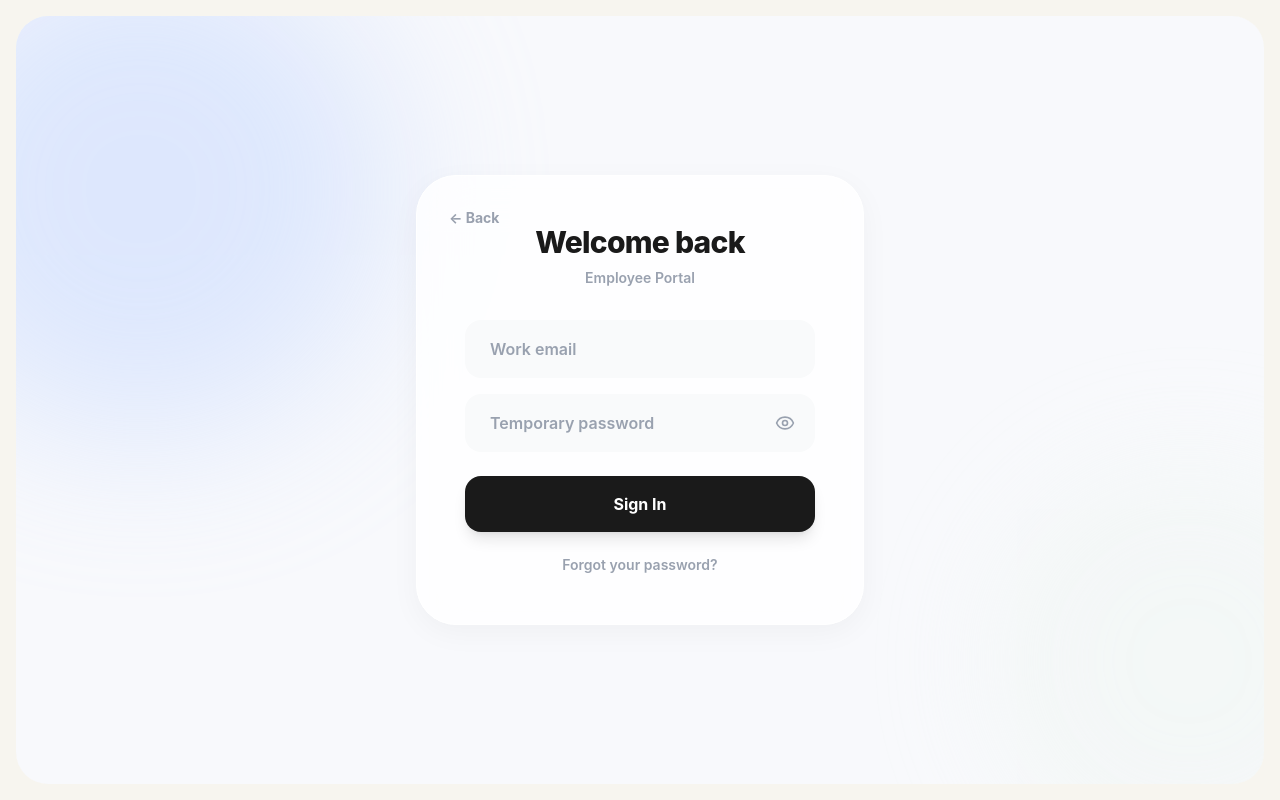
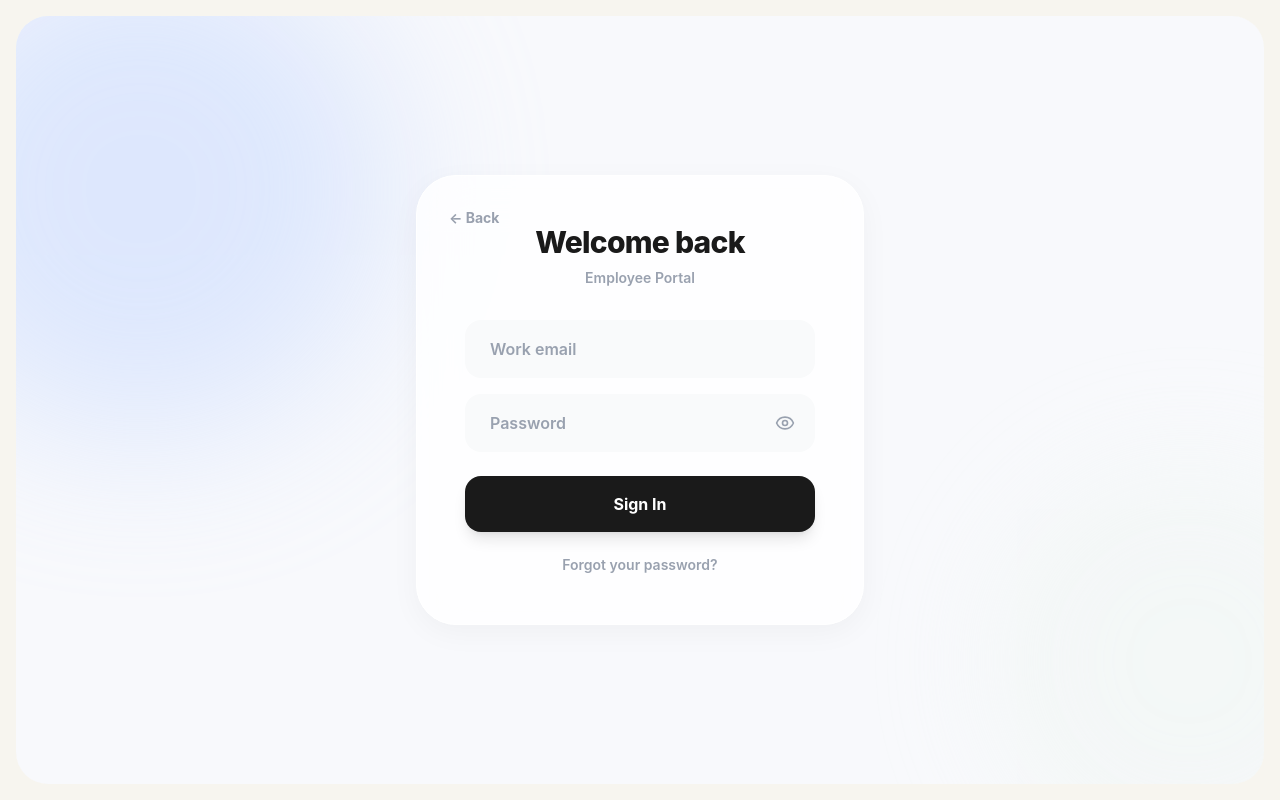
Before and after one commit to bubblegunm1111/WD_1_EmployeeManagementSystemSYS_BYTE, a React app in the folder frontend/: page /login in a window 1280 px wide. Built offline with nearby package versions, Linux system fonts and the light colour scheme; no server answers; the HTML template or start-up script is replaced by a standard one.

Commit message:
Change password placeholder to simply Password for returning employees

```diff
--- a/frontend/src/components/Login.jsx
+++ b/frontend/src/components/Login.jsx
@@ -140,7 +140,7 @@ function Login() {
             <input
               type={showPassword ? "text" : "password"}
               required
-              placeholder={role === 'employee' ? 'Temporary password' : 'Password'}
+              placeholder="Password"
               value={password}
               onChange={e => setPassword(e.target.value)}
               className="w-full px-6 py-4 rounded-2xl bg-gray-50 border border-transparent focus:outline-none focus:ring-2 focus:ring-[#8b8cf8] focus:bg-white placeholder-gray-400 font-semibold transition"
```
